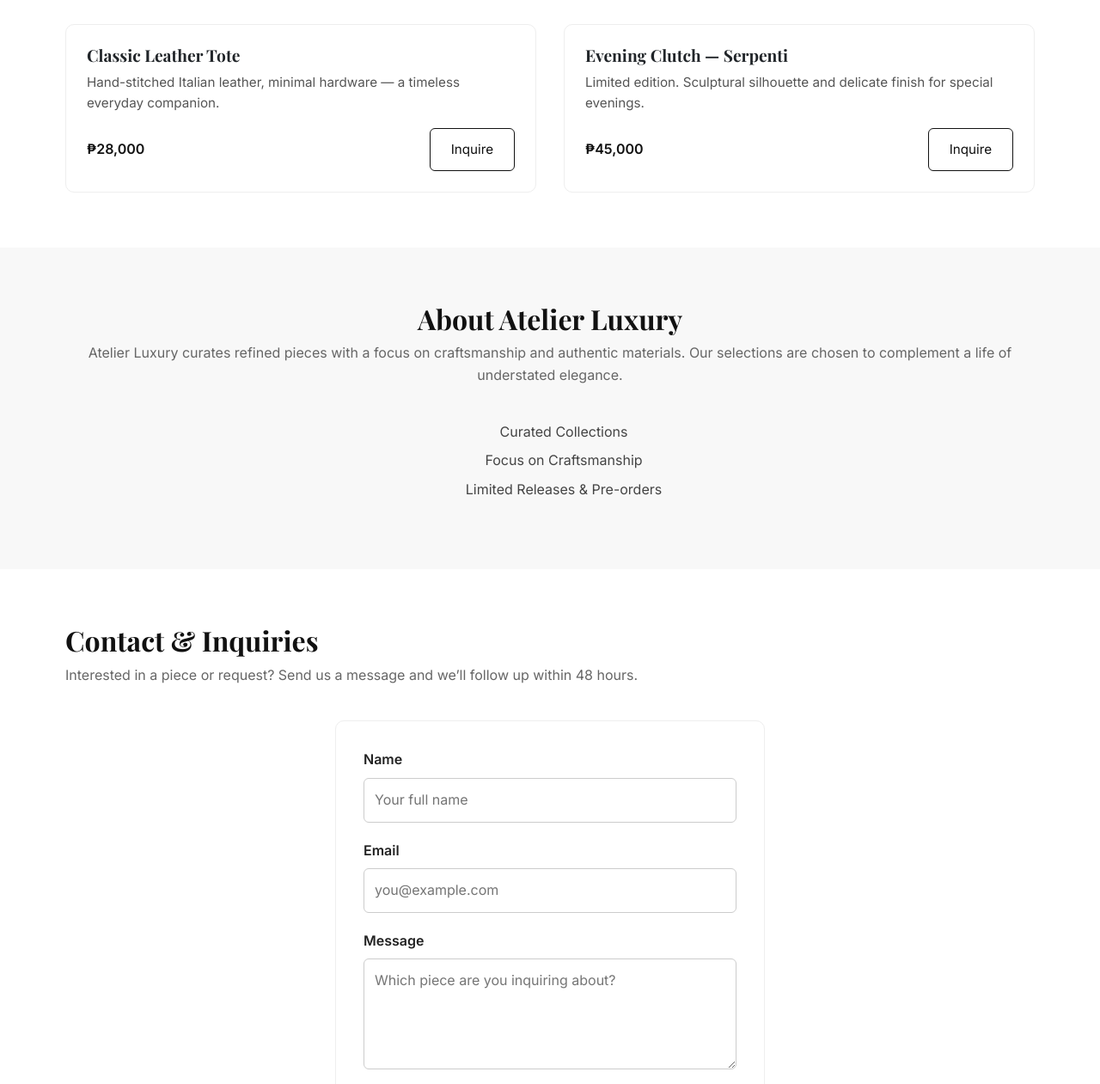
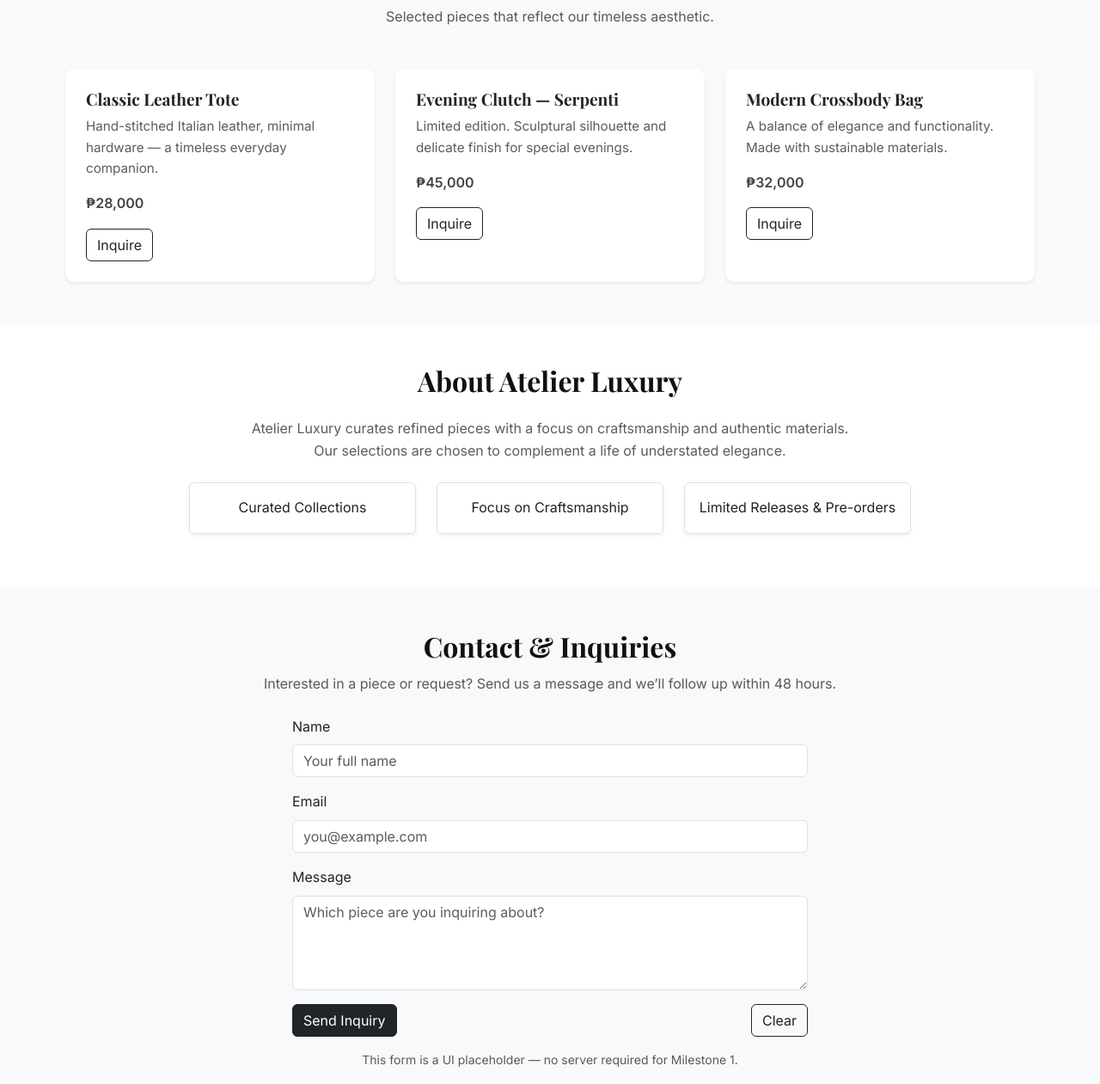
Before and after one commit to xandreamolato/MO-IT161-Motorph-Inventory-Molato, a plain HTML site: page index.html in a window 1280 px wide. Shown: the part 515-1776 px from the top of the page at 86% size. Drawn offline with nearby package versions, Linux system fonts and the light colour scheme; files that its build step writes are made by us from their sources.

Commit message:
Refactor index.html for improved layout and styling
Updated the layout and styling of the index page to enhance the user interface and integrate Bootstrap components.

```diff
--- a/index.html
+++ b/index.html
@@ -5,149 +5,164 @@
   <meta name="viewport" content="width=device-width,initial-scale=1" />
   <title>Atelier Luxury — Timeless Pieces</title>
 
+  <!-- Google Fonts -->
+  <link href="https://fonts.googleapis.com/css2?family=Playfair+Display:wght@400;700&family=Inter:wght@300;400;600&display=swap" rel="stylesheet">
+
   <!-- Bootstrap CSS -->
   <link href="https://cdn.jsdelivr.net/npm/bootstrap@5.3.2/dist/css/bootstrap.min.css" rel="stylesheet">
 
-  <!-- Your custom CSS should come after -->
-  <link rel="stylesheet" href="styles/style.css">
-
-  <!-- Google Fonts -->
-  <link href="https://fonts.googleapis.com/css2?family=Playfair+Display:wght@400;700&family=Inter:wght@300;400;600&display=swap" rel="stylesheet">
-
-  <!-- Main stylesheet -->
+  <!-- Custom CSS -->
   <link rel="stylesheet" href="styles/style.css" />
 
-  <!-- meta for nicer sharing -->
-  <meta name="description" content="Atelier Luxury — curated, timeless fashion pieces. A minimalist, elegant product showcase built with HTML & CSS." />
+  <meta name="description" content="Atelier Luxury — curated, timeless fashion pieces. A minimalist, elegant product showcase built with HTML, CSS, and Bootstrap." />
 </head>
 <body>
-  <!-- Header -->
-  <header class="site-header">
-    <div class="container header-inner">
-      <div class="brand">
-        <!-- replace with images/logo in images/logo.png -->
-        <img src="images/logo.png" alt="Atelier Luxury logo" class="logo" onerror="this.style.display='none'">
-        <a href="#" class="brand-text">Atelier Luxury</a>
+  <!-- NAVBAR -->
+  <nav class="navbar navbar-expand-lg bg-light shadow-sm fixed-top">
+    <div class="container">
+      <a class="navbar-brand fw-bold" href="#home">Atelier Luxury</a>
+      <button class="navbar-toggler" type="button" data-bs-toggle="collapse" data-bs-target="#mainNav" aria-controls="mainNav" aria-expanded="false" aria-label="Toggle navigation">
+        <span class="navbar-toggler-icon"></span>
+      </button>
+      <div class="collapse navbar-collapse justify-content-end" id="mainNav">
+        <ul class="navbar-nav">
+          <li class="nav-item"><a class="nav-link" href="#home">Home</a></li>
+          <li class="nav-item"><a class="nav-link" href="#collection">Collection</a></li>
+          <li class="nav-item"><a class="nav-link" href="#about">About</a></li>
+          <li class="nav-item"><a class="nav-link" href="#contact">Contact</a></li>
+        </ul>
       </div>
-      <nav class="main-nav" aria-label="Main navigation">
-        <a href="#home" class="nav-link">Home</a>
-        <a href="#collection" class="nav-link">Collection</a>
-        <a href="#about" class="nav-link">About</a>
-        <a href="#contact" class="nav-link">Contact</a>
+    </div>
   </nav>
+
+  <!-- HERO SECTION -->
+  <section id="home" class="py-5 mt-5">
+    <div class="container text-center">
+      <div class="row align-items-center">
+        <div class="col-lg-6 text-lg-start">
+          <h1 class="display-5 fw-bold mb-3">Timeless styling. Authentic pieces.</h1>
+          <p class="lead text-muted mb-4">Discover curated luxury fashion inspired by craftsmanship and refined living.</p>
+          <a href="#collection" class="btn btn-dark btn-lg px-4">Explore Collection</a>
         </div>
-  </header>
-
-  <!-- HERO -->
-  <section id="home" class="hero">
-    <div class="container hero-inner">
-      <div class="hero-copy">
-        <h1>Timeless styling. Authentic pieces.</h1>
-        <p class="lead">Discover curated luxury fashion inspired by craftsmanship and refined living.</p>
-        <a href="#collection" class="btn-cta">Explore Collection</a>
+        <div class="col-lg-6 mt-4 mt-lg-0">
+          <img src="images/hero.jpg" alt="Luxury handbag on display" class="img-fluid rounded" onerror="this.style.display='none'">
         </div>
-      <div class="hero-image">
-        <img src="images/hero.jpg" alt="Luxury handbag on display" onerror="this.style.display='none'">
       </div>
     </div>
   </section>
 
   <!-- FEATURED COLLECTION -->
-  <section id="collection" class="collection">
-    <div class="container">
-      <h2 class="section-title">Featured Collection</h2>
-      <p class="section-sub">Selected pieces that reflect our timeless aesthetic.</p>
-
-      <div class="grid">
-        <article class="card">
-          <img src="images/bag1.jpg" alt="Classic leather handbag" class="card-img" onerror="this.style.display='none'">
+  <section id="collection" class="py-5 bg-light">
+    <div class="container text-center">
+      <h2 class="fw-bold mb-4">Featured Collection</h2>
+      <p class="text-muted mb-5">Selected pieces that reflect our timeless aesthetic.</p>
+      <div class="row g-4">
+        <div class="col-md-6 col-lg-4">
+          <div class="card border-0 shadow-sm h-100">
+            <img src="images/bag1.jpg" alt="Classic Leather Tote" class="card-img-top" onerror="this.style.display='none'">
             <div class="card-body">
-            <h3 class="card-title">Classic Leather Tote</h3>
-            <p class="card-text">Hand-stitched Italian leather, minimal hardware — a timeless everyday companion.</p>
-            <div class="card-meta">
-              <span class="price">₱28,000</span>
-              <a class="btn-outline" href="#contact">Inquire</a>
+              <h5 class="card-title">Classic Leather Tote</h5>
+              <p class="card-text text-muted">Hand-stitched Italian leather, minimal hardware — a timeless everyday companion.</p>
+              <p class="fw-bold">₱28,000</p>
+              <a href="#contact" class="btn btn-outline-dark">Inquire</a>
             </div>
           </div>
-        </article>
-
-        <article class="card">
-          <img src="images/bag2.jpg" alt="Elegant evening clutch" class="card-img" onerror="this.style.display='none'">
+        </div>
+        <div class="col-md-6 col-lg-4">
+          <div class="card border-0 shadow-sm h-100">
+            <img src="images/bag2.jpg" alt="Evening Clutch — Serpenti" class="card-img-top" onerror="this.style.display='none'">
             <div class="card-body">
-            <h3 class="card-title">Evening Clutch — Serpenti</h3>
-            <p class="card-text">Limited edition. Sculptural silhouette and delicate finish for special evenings.</p>
-            <div class="card-meta">
-              <span class="price">₱45,000</span>
-              <a class="btn-outline" href="#contact">Inquire</a>
+              <h5 class="card-title">Evening Clutch — Serpenti</h5>
+              <p class="card-text text-muted">Limited edition. Sculptural silhouette and delicate finish for special evenings.</p>
+              <p class="fw-bold">₱45,000</p>
+              <a href="#contact" class="btn btn-outline-dark">Inquire</a>
             </div>
           </div>
-        </article>
-
-        <!-- You can duplicate cards as needed -->
+        </div>
+        <div class="col-md-6 col-lg-4">
+          <div class="card border-0 shadow-sm h-100">
+            <img src="images/bag3.jpg" alt="Modern Crossbody Bag" class="card-img-top" onerror="this.style.display='none'">
+            <div class="card-body">
+              <h5 class="card-title">Modern Crossbody Bag</h5>
+              <p class="card-text text-muted">A balance of elegance and functionality. Made with sustainable materials.</p>
+              <p class="fw-bold">₱32,000</p>
+              <a href="#contact" class="btn btn-outline-dark">Inquire</a>
+            </div>
+          </div>
+        </div>
       </div>
     </div>
   </section>
 
   <!-- ABOUT -->
-  <section id="about" class="about">
-    <div class="container">
-      <h2 class="section-title">About Atelier Luxury</h2>
-      <p class="section-sub">Atelier Luxury curates refined pieces with a focus on craftsmanship and authentic materials. Our selections are chosen to complement a life of understated elegance.</p>
-      <ul class="features-list">
-        <li>Curated Collections</li>
-        <li>Focus on Craftsmanship</li>
-        <li>Limited Releases & Pre-orders</li>
-      </ul>
+  <section id="about" class="py-5">
+    <div class="container text-center">
+      <h2 class="fw-bold mb-4">About Atelier Luxury</h2>
+      <p class="text-muted mb-4 mx-auto" style="max-width: 700px;">
+        Atelier Luxury curates refined pieces with a focus on craftsmanship and authentic materials. Our selections are chosen to complement a life of understated elegance.
+      </p>
+      <div class="row justify-content-center">
+        <div class="col-md-3 mb-3">
+          <div class="p-3 border rounded shadow-sm">Curated Collections</div>
+        </div>
+        <div class="col-md-3 mb-3">
+          <div class="p-3 border rounded shadow-sm">Focus on Craftsmanship</div>
+        </div>
+        <div class="col-md-3 mb-3">
+          <div class="p-3 border rounded shadow-sm">Limited Releases & Pre-orders</div>
+        </div>
+      </div>
     </div>
   </section>
 
-  <!-- CONTACT / INQUIRY -->
-  <section id="contact" class="contact">
+  <!-- CONTACT -->
+  <section id="contact" class="py-5 bg-light">
     <div class="container">
-      <h2 class="section-title">Contact & Inquiries</h2>
-      <p class="section-sub">Interested in a piece or request? Send us a message and we’ll follow up within 48 hours.</p>
-
-      <form class="contact-form" id="contactForm">
-        <div class="form-row">
-          <label for="name">Name</label>
-          <input id="name" name="name" type="text" required placeholder="Your full name">
+      <div class="text-center mb-4">
+        <h2 class="fw-bold">Contact & Inquiries</h2>
+        <p class="text-muted">Interested in a piece or request? Send us a message and we’ll follow up within 48 hours.</p>
       </div>
 
-        <div class="form-row">
-          <label for="email">Email</label>
-          <input id="email" name="email" type="email" required placeholder="you@example.com">
+      <form id="contactForm" class="mx-auto" style="max-width: 600px;">
+        <div class="mb-3">
+          <label for="name" class="form-label">Name</label>
+          <input id="name" name="name" type="text" class="form-control" required placeholder="Your full name">
         </div>
 
-        <div class="form-row">
-          <label for="message">Message</label>
-          <textarea id="message" name="message" rows="4" placeholder="Which piece are you inquiring about?"></textarea>
+        <div class="mb-3">
+          <label for="email" class="form-label">Email</label>
+          <input id="email" name="email" type="email" class="form-control" required placeholder="you@example.com">
         </div>
 
-        <div class="form-row form-actions">
-          <button type="submit" class="btn-cta small">Send Inquiry</button>
-          <button type="reset" class="btn-outline small">Clear</button>
+        <div class="mb-3">
+          <label for="message" class="form-label">Message</label>
+          <textarea id="message" name="message" class="form-control" rows="4" placeholder="Which piece are you inquiring about?"></textarea>
         </div>
 
-        <p class="form-note">This form is a UI placeholder — no server required for Milestone 1.</p>
+        <div class="d-flex justify-content-between">
+          <button type="submit" class="btn btn-dark">Send Inquiry</button>
+          <button type="reset" class="btn btn-outline-dark">Clear</button>
+        </div>
+
+        <p class="form-text mt-3 text-center text-muted">This form is a UI placeholder — no server required for Milestone 1.</p>
       </form>
     </div>
   </section>
 
   <!-- FOOTER -->
-<footer class="site-footer">
-  <div class="container footer-inner">
-    <p id="footerText">© 2025 Atelier Luxury. All rights reserved.</p>
-    <div class="socials">
-      <a href="#" aria-label="Instagram">Instagram</a>
-      <a href="#" aria-label="Facebook">Facebook</a>
+  <footer class="py-4 bg-dark text-light">
+    <div class="container text-center">
+      <p class="mb-1">© 2025 Atelier Luxury. All rights reserved.</p>
+      <div>
+        <a href="#" class="text-light me-3 text-decoration-none">Instagram</a>
+        <a href="#" class="text-light text-decoration-none">Facebook</a>
       </div>
-    <button id="themeToggle" class="btn-outline small">Toggle Dark Mode</button>
     </div>
   </footer>
 
-<!-- Link to JS -->
-<script src="scripts/main.js" defer></script>
-<!-- Bootstrap JS (for interactivity) -->
+  <!-- Bootstrap JS -->
   <script src="https://cdn.jsdelivr.net/npm/bootstrap@5.3.2/dist/js/bootstrap.bundle.min.js"></script>
+  <!-- Custom JS -->
+  <script src="scripts/main.js"></script>
 </body>
 </html>
```
Lines whose indentation alone changed are shown as unchanged.
